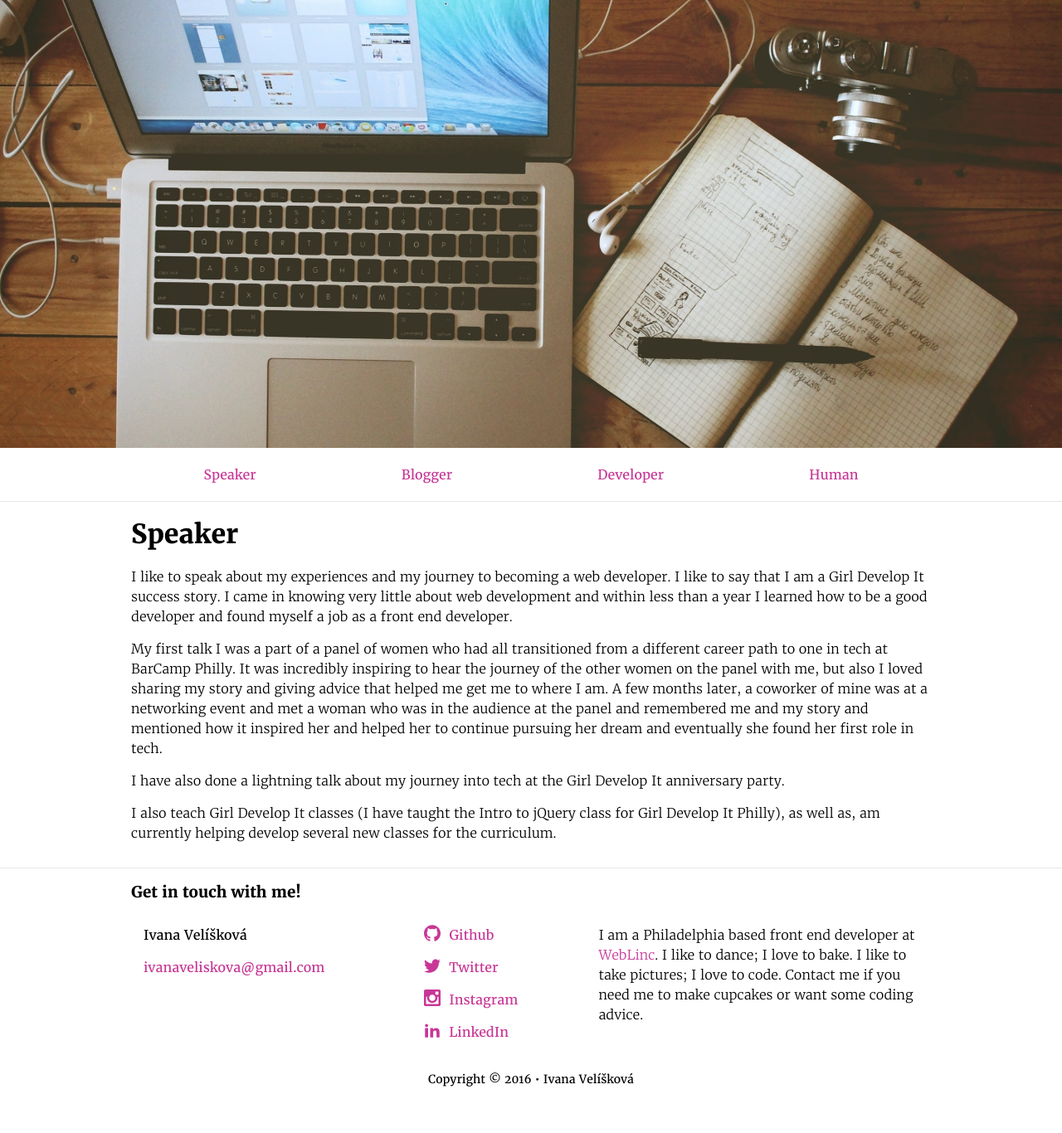
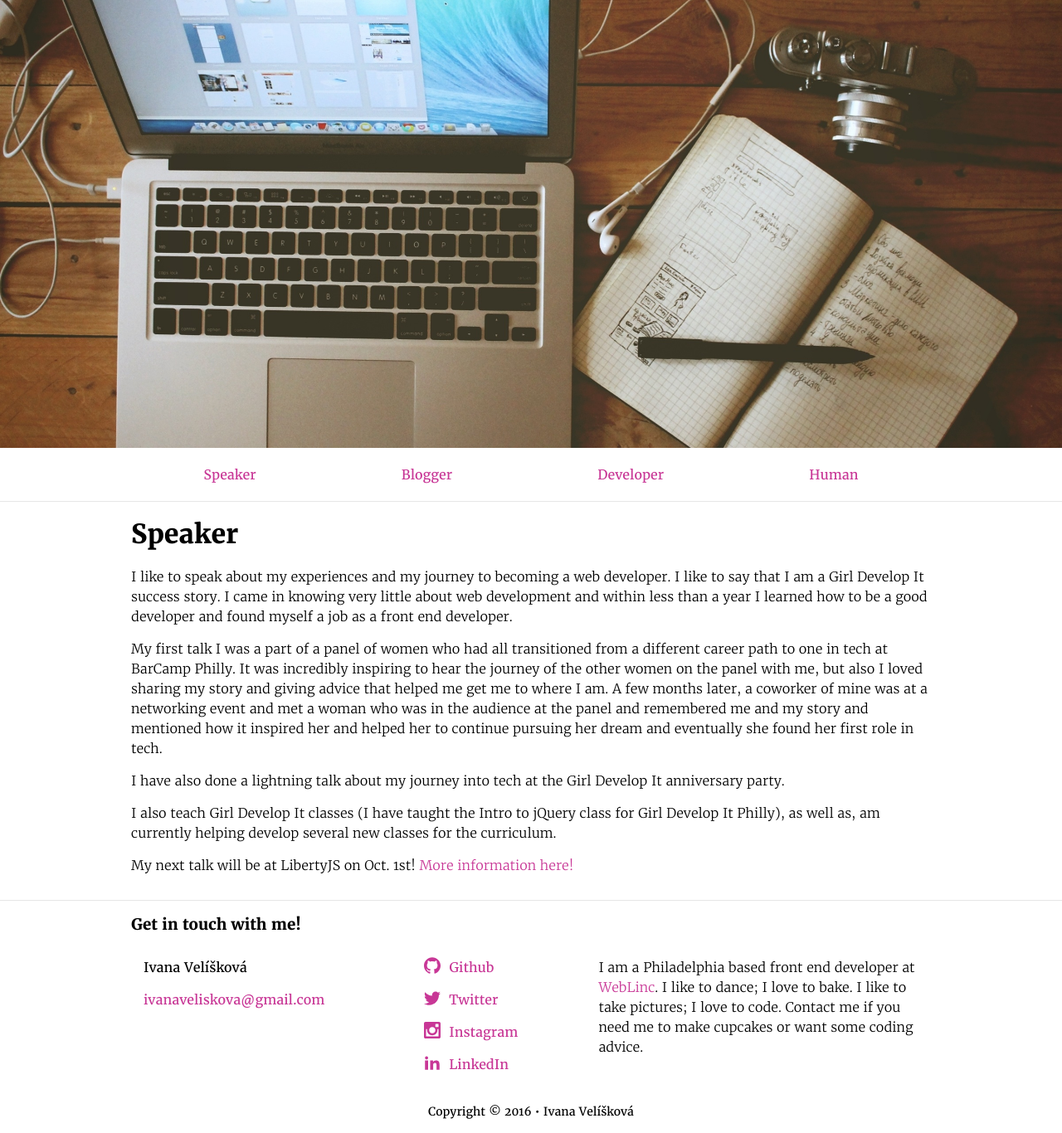
Before and after one commit to ivanaveliskova/Personal-Site, a Jekyll site: the page built from speaker.html, in a window 1280 px wide. Shown: the whole page at 83% size. Built offline with Jekyll 4.4.1, drawn with Linux system fonts in a browser that asks for light colours; before the commit the page ends 1327 px from its top, so only the background shows below that.

Commit message:
Updates when next talk

```diff
--- a/speaker.html
+++ b/speaker.html
@@ -13,3 +13,5 @@ header_image: /images/desk_placeholder.jpeg
 <p>I have also done a lightning talk about my journey into tech at the Girl Develop It anniversary party.</p>
 
 <p>I also teach Girl Develop It classes (I have taught the Intro to jQuery class for Girl Develop It Philly), as well as, am currently helping develop several new classes for the curriculum.</p>
+
+<p>My next talk will be at LibertyJS on Oct. 1st! <a href="http://www.libertyjs.com/speakers/">More information here!</a></p>
```
